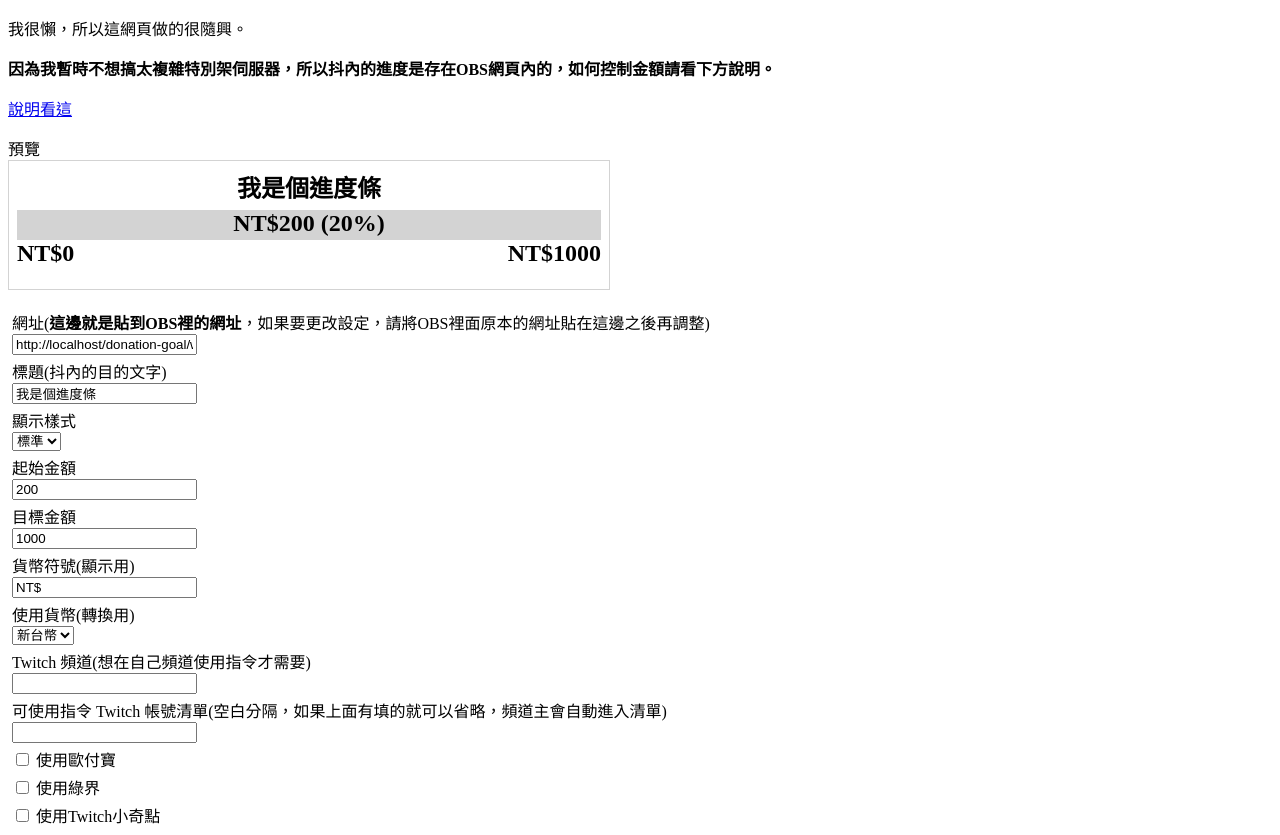
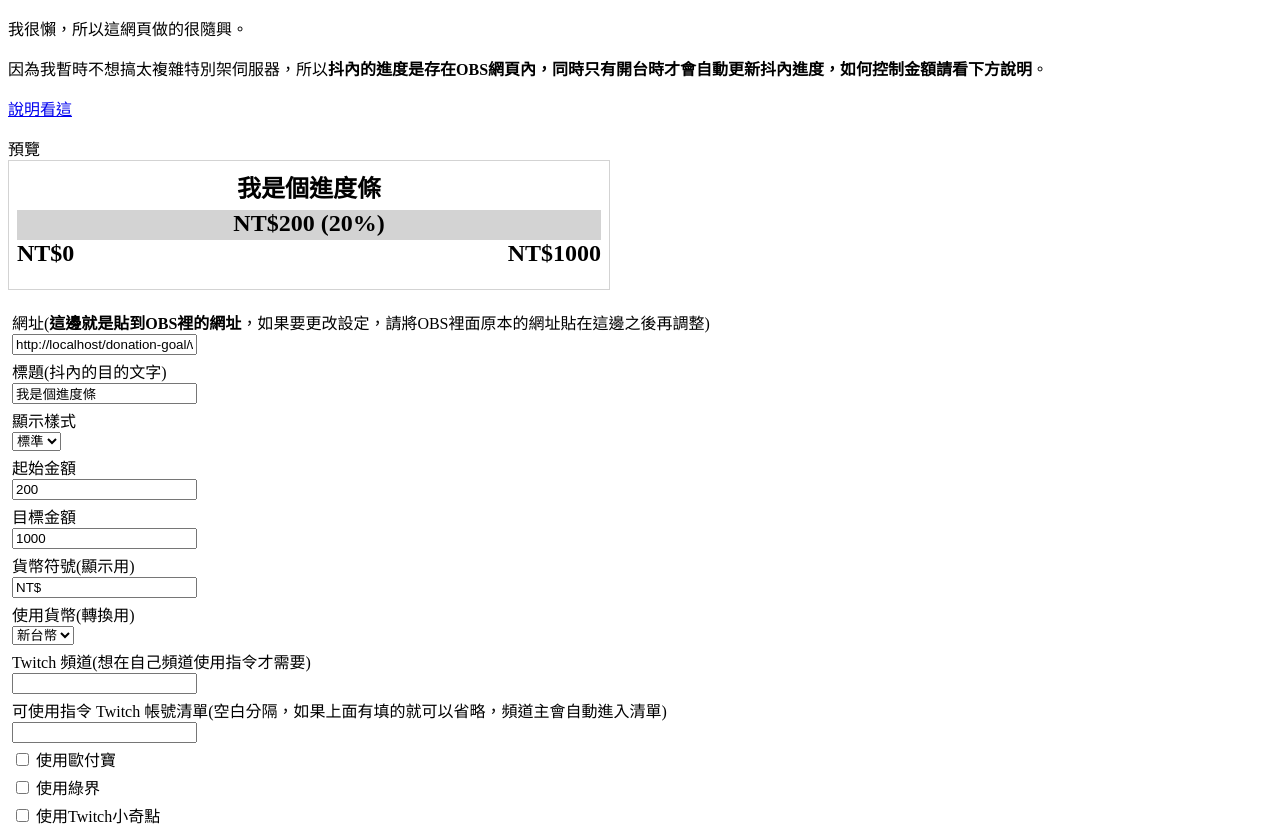
Before and after one commit to danny8376/streaming-stuff.saru.moe, a plain HTML site: page donation-goal/index.html in a window 1280 px wide. Drawn offline with Linux system fonts and the light colour scheme.

Commit message:
update text

```diff
--- a/donation-goal/index.html
+++ b/donation-goal/index.html
@@ -27,7 +27,7 @@
 
 <body>
   <p>我很懶，所以這網頁做的很隨興。</p>
-  <p><b>因為我暫時不想搞太複雜特別架伺服器，所以抖內的進度是存在OBS網頁內的，如何控制金額請看下方說明。</b></p>
+  <p>因為我暫時不想搞太複雜特別架伺服器，所以<b>抖內的進度是存在OBS網頁內，同時只有開台時才會自動更新抖內進度，如何控制金額請看下方說明</b>。</p>
   <p><a href="https://wiki.saru.moe/streaming:streaming-stuff:donation-goal">說明看這</a></p>
   <p>
     <label for="preview">預覽</label><br>
```
